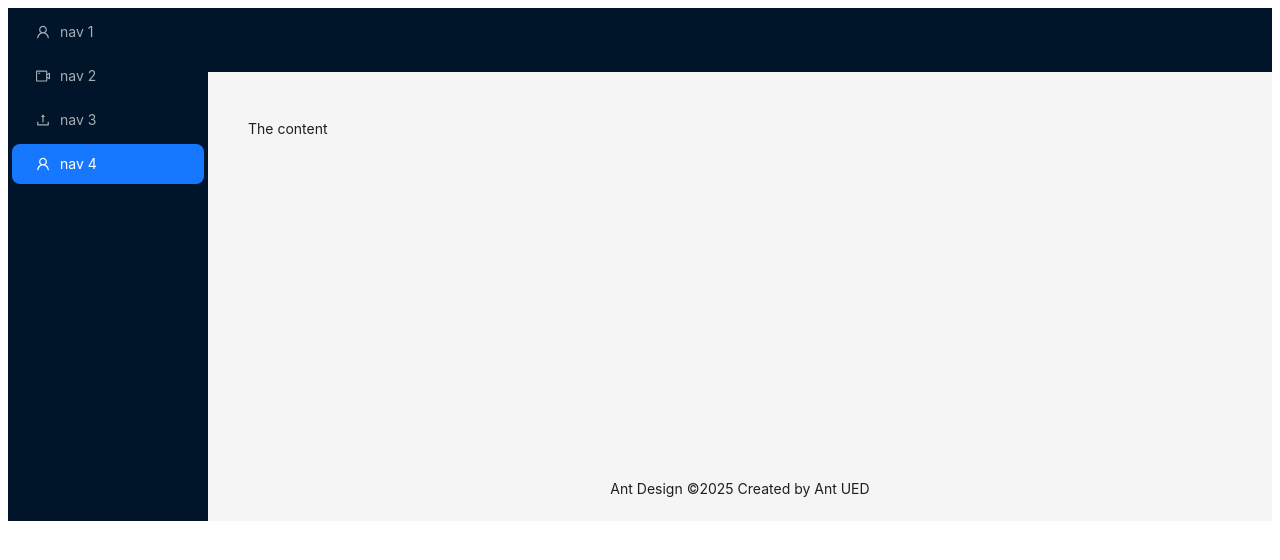
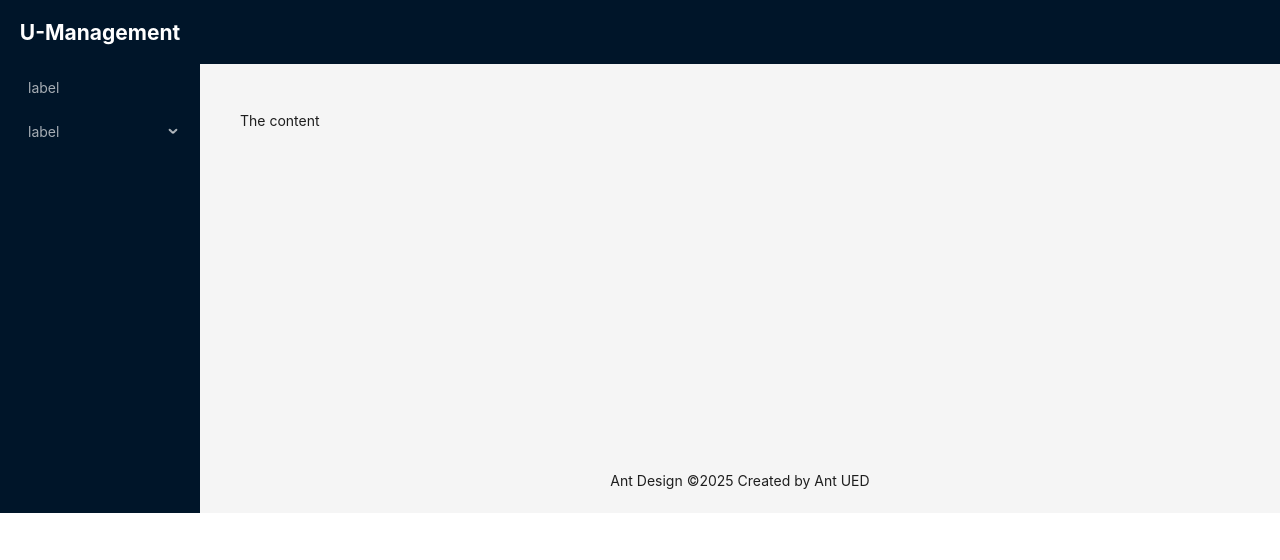
Before and after one commit to Siblur-Rahman/um-client, a React (Vite) app: page / in a window 1280 px wide. Shown: the top 560 px of the page. Built offline with nearby package versions, Linux system fonts and the light colour scheme.

Commit message:
26-3 completed

```diff
--- a/src/components/layout/MainLayout.tsx
+++ b/src/components/layout/MainLayout.tsx
@@ -1,16 +1,28 @@
-import React, { createElement } from 'react';
-import { UploadOutlined, UserOutlined, VideoCameraOutlined } from '@ant-design/icons';
-import { Layout, Menu} from 'antd';
+
+import { Layout, Menu, MenuProps} from 'antd';
 
 const { Header, Content, Footer, Sider } = Layout;
 
-const items = [UserOutlined, VideoCameraOutlined, UploadOutlined, UserOutlined].map(
-  (icon, index) => ({
-    key: String(index + 1),
-    icon: createElement(icon),
-    label: `nav ${index + 1}`,
-  }),
-);
+const items : MenuProps['items'] = [
+    {
+        key:'1',
+        label:'label'
+    },
+    {
+        key:'2',
+        label:'label',
+        children: [
+            {
+                key:'21',
+                label:'label'
+            },
+            {
+                key:'22',
+                label:'label',
+            }
+        ]
+    }
+]
 
 const MainLayout= () => {
 
@@ -27,7 +39,17 @@ const MainLayout= () => {
           console.log(collapsed, type);
         }}
       >
-        <div className="demo-logo-vertical" />
+
+        <div style={{
+            color:'white',
+            textAlign: 'center',
+            height: '4rem',
+            display: 'flex',
+            justifyContent: 'center',
+            alignItems: 'center',
+        }}>
+            <h1>U-Management</h1>
+        </div>
         <Menu theme="dark" mode="inline" defaultSelectedKeys={['4']} items={items} />
       </Sider>
       <Layout>
--- a/src/index.css
+++ b/src/index.css
@@ -0,0 +1,5 @@
+*{
+    margin: 0;
+    padding: 0;
+    box-sizing: border-box;
+}
```
